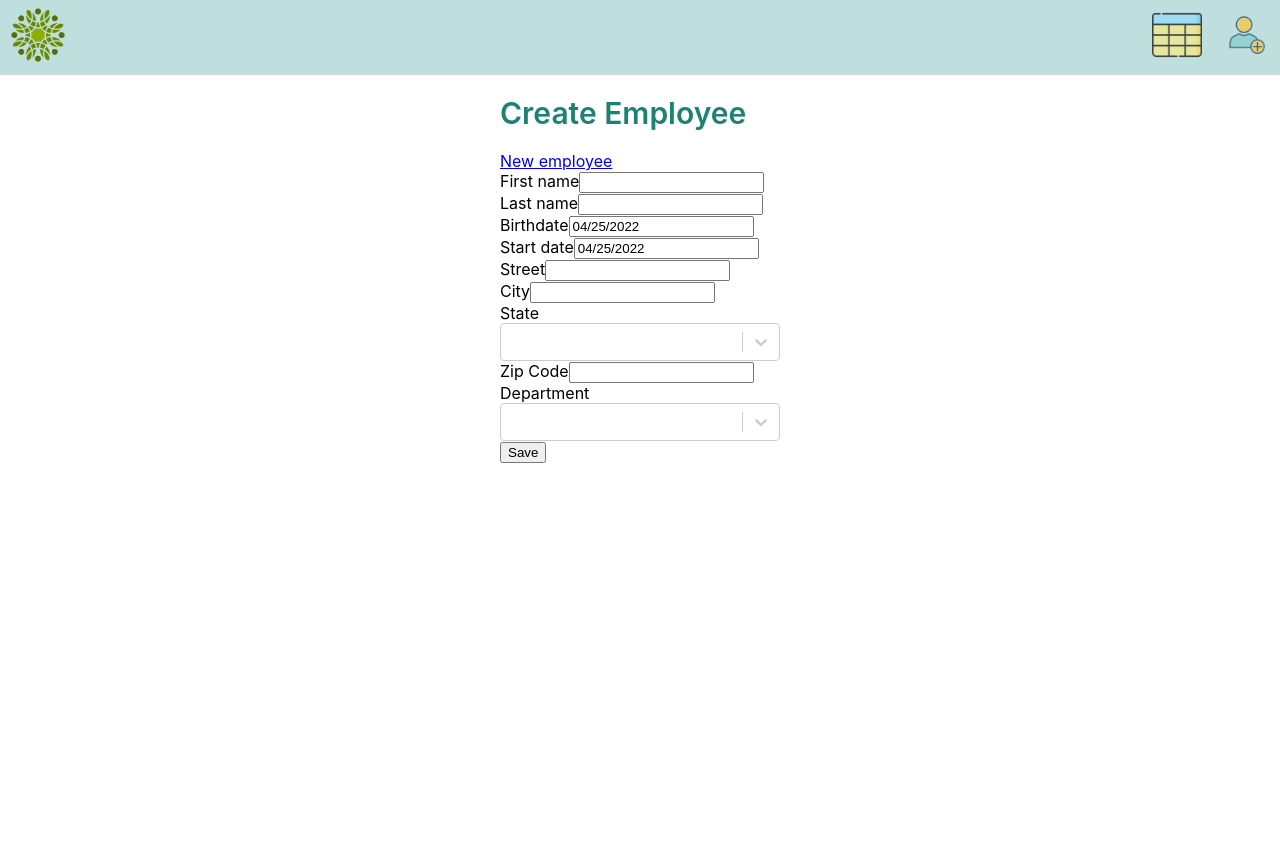
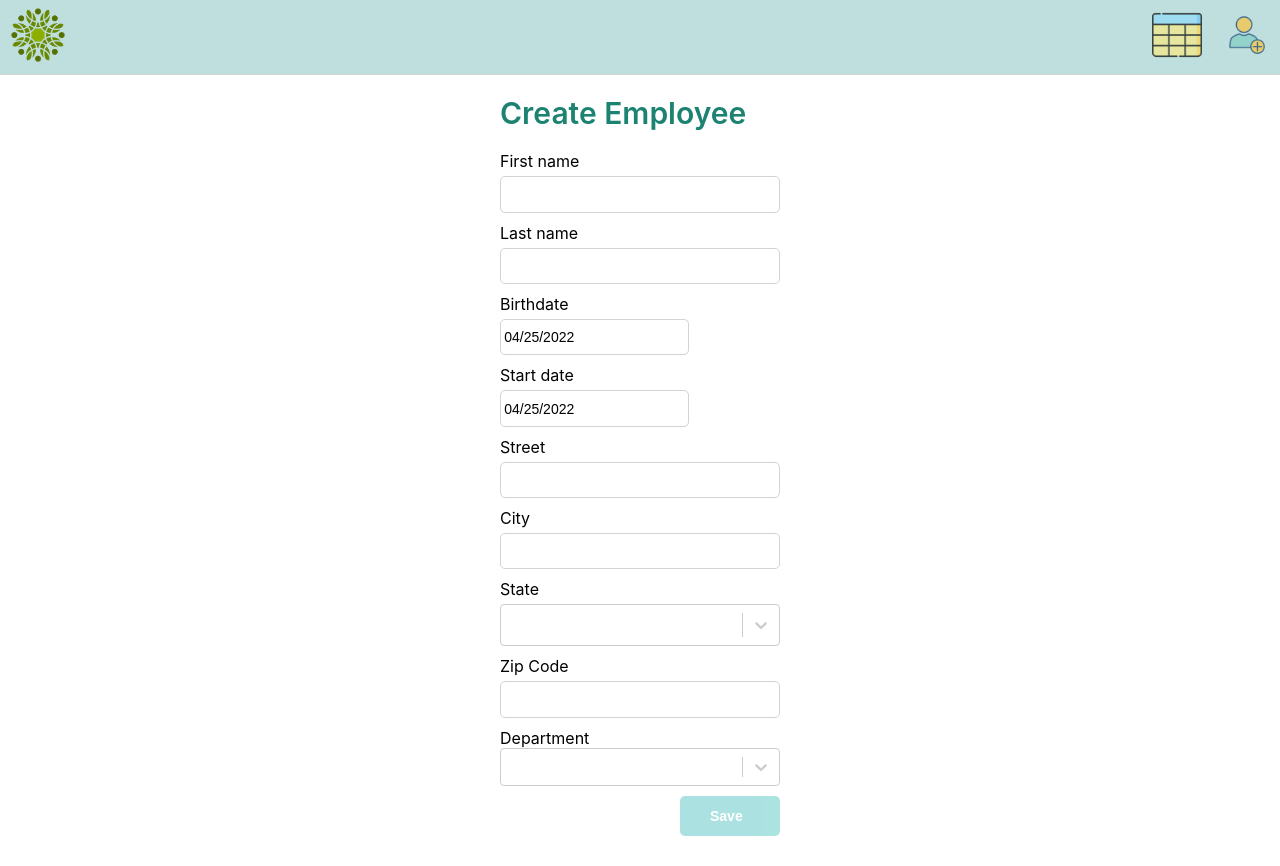
Before and after one commit to yflly/HRnet, a React (Create React App) app: page / in a window 1280 px wide. Before the commit the page ends 800 px from the top, so only its background shows below. Built offline with nearby package versions, Linux system fonts and the light colour scheme.

Commit message:
add css and delete link

```diff
--- a/src/components/Form/Form.jsx
+++ b/src/components/Form/Form.jsx
@@ -1,6 +1,7 @@
 import { useState } from "react";
 import { Link } from "react-router-dom";
 import { statesUSA, departments } from "../../Data/data";
+import "./Form.css";
 
 //CONTAINERS
 import CreateSelect from "../Select/CreateSelect";
@@ -35,9 +36,6 @@ function Form() {
   return (
     <div className="new-employee">
       <main className="main-new-employee">
-        <Link to={`/employees`}>
-          <span>New employee</span>
-        </Link>
         <form action="" className="form-classic" onSubmit={formSubmit}>
           <div className="row">
             <div className="row-50">
@@ -149,9 +147,11 @@ function Form() {
               />
             </div>
           </div>
-          <button className="btn-submit" type="submit">
-            Save
-          </button>
+          <div className="btn">
+            <button className="btn-submit" type="submit">
+              Save
+            </button>
+          </div>
         </form>
       </main>
     </div>
```
